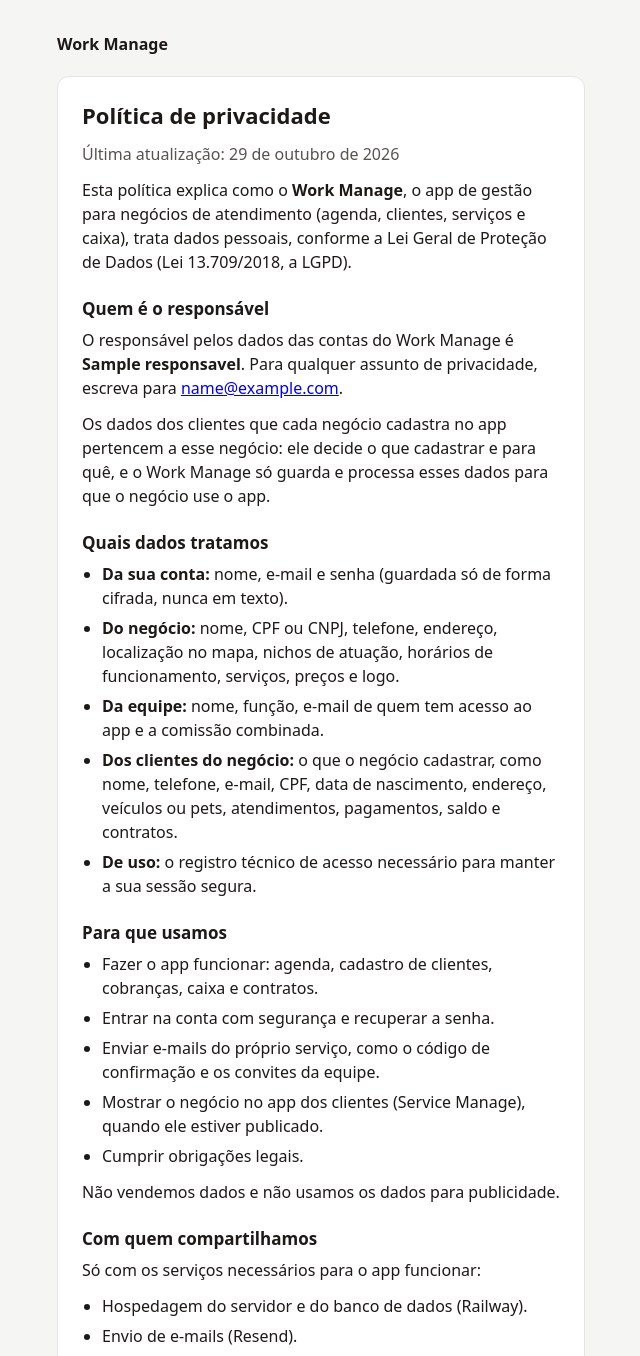
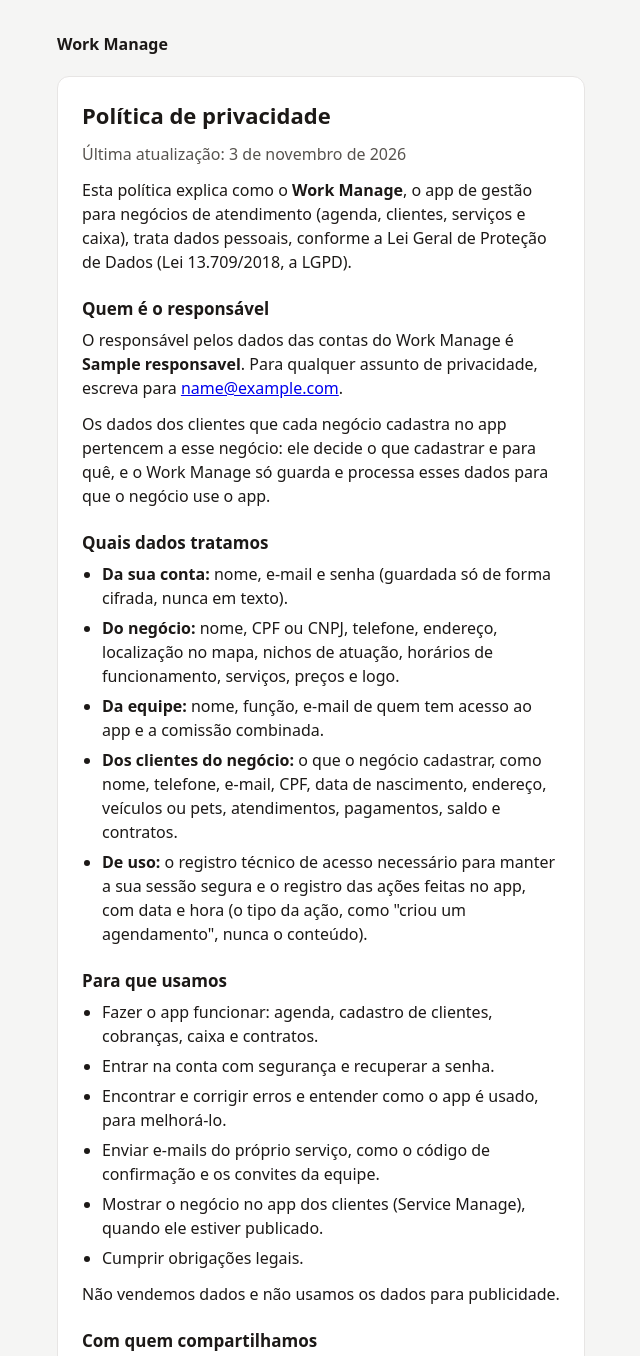
Before and after one commit to Eco-System-Managers/managers, a Django app: template backend/apps_work/paginas/templates/paginas/privacidade.html in a window 1280 px wide. Shown: the top 1356 px of the page, without its empty margins (319-959 px from the left). Run offline with Django 5.2, Linux system fonts and the light colour scheme; the template is opened without the code that fills it: most values are stand-ins (such as "Sample title", 1, 10 or a date in 2020).

Commit message:
feat(paginas): informa o registro de uso na política de privacidade

```diff
--- a/backend/apps_work/paginas/templates/paginas/privacidade.html
+++ b/backend/apps_work/paginas/templates/paginas/privacidade.html
@@ -3,7 +3,7 @@
 {% block robots %}{% endblock %}
 {% block conteudo %}
   <h1>Política de privacidade</h1>
-  <p class="suave">Última atualização: 29 de outubro de 2026</p>
+  <p class="suave">Última atualização: 3 de novembro de 2026</p>
 
   <p>
     Esta política explica como o <strong>Work Manage</strong>, o app de gestão para
@@ -28,13 +28,14 @@
     <li><strong>Do negócio:</strong> nome, CPF ou CNPJ, telefone, endereço, localização no mapa, nichos de atuação, horários de funcionamento, serviços, preços e logo.</li>
     <li><strong>Da equipe:</strong> nome, função, e-mail de quem tem acesso ao app e a comissão combinada.</li>
     <li><strong>Dos clientes do negócio:</strong> o que o negócio cadastrar, como nome, telefone, e-mail, CPF, data de nascimento, endereço, veículos ou pets, atendimentos, pagamentos, saldo e contratos.</li>
-    <li><strong>De uso:</strong> o registro técnico de acesso necessário para manter a sua sessão segura.</li>
+    <li><strong>De uso:</strong> o registro técnico de acesso necessário para manter a sua sessão segura e o registro das ações feitas no app, com data e hora (o tipo da ação, como "criou um agendamento", nunca o conteúdo).</li>
   </ul>
 
   <h2>Para que usamos</h2>
   <ul>
     <li>Fazer o app funcionar: agenda, cadastro de clientes, cobranças, caixa e contratos.</li>
     <li>Entrar na conta com segurança e recuperar a senha.</li>
+    <li>Encontrar e corrigir erros e entender como o app é usado, para melhorá-lo.</li>
     <li>Enviar e-mails do próprio serviço, como o código de confirmação e os convites da equipe.</li>
     <li>Mostrar o negócio no app dos clientes (Service Manage), quando ele estiver publicado.</li>
     <li>Cumprir obrigações legais.</li>
```
